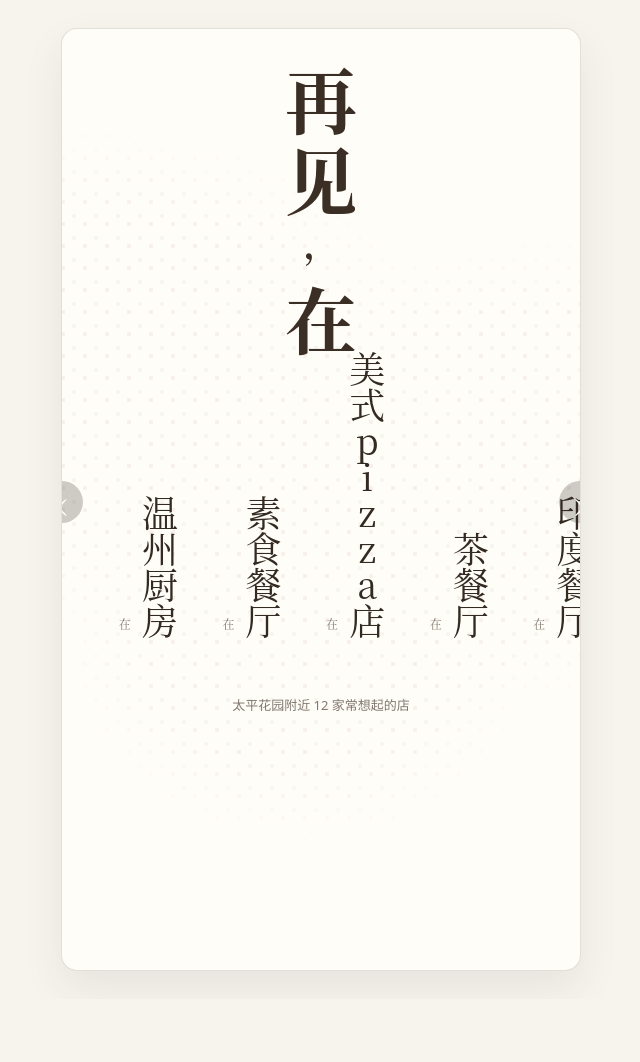
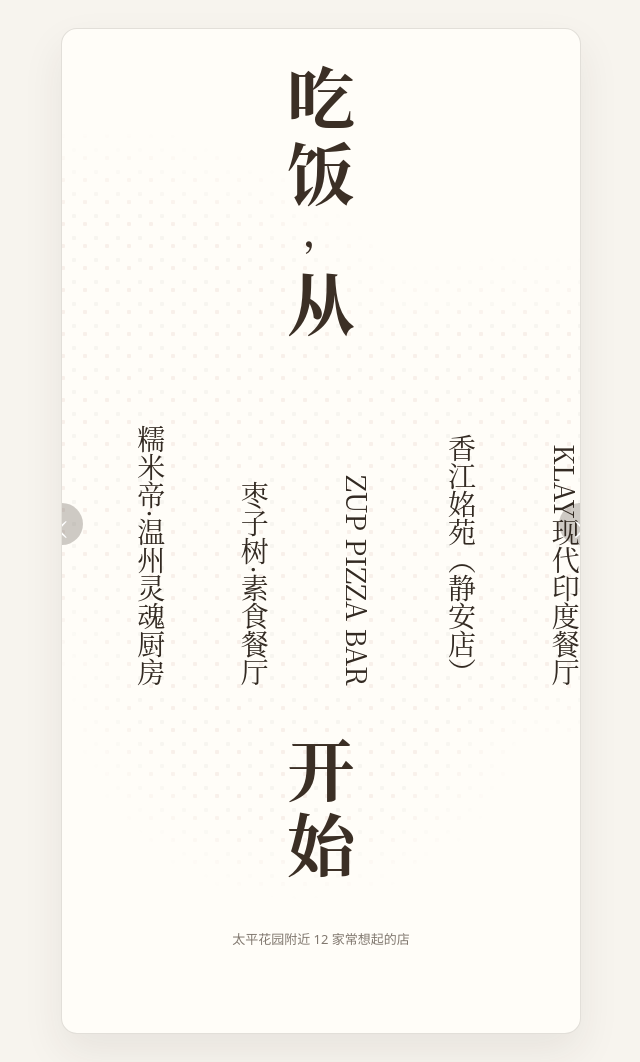
Before and after one commit to zhaonanzhu7/taiping-food-map, a website: page index.html in a window 1280 px wide. Shown: the whole page, without its empty margins (319-959 px from the left). Before the commit the page ends 999 px from the top, so only its background shows below. Drawn offline with Linux system fonts and the light colour scheme.

Commit message:
Update home copy and map links

```diff
--- a/index.html
+++ b/index.html
@@ -15,10 +15,10 @@
       <section class="home-screen" id="home" aria-label="餐馆横向选择">
         <div class="map-dots" aria-hidden="true"></div>
         <header class="cover-title">
-          <span>再</span>
-          <span>见</span>
+          <span>吃</span>
+          <span>饭</span>
           <span class="comma">，</span>
-          <span>在</span>
+          <span>从</span>
         </header>
 
         <div class="restaurant-rail" aria-label="左右滑动选择餐馆">
@@ -31,6 +31,10 @@
           </button>
         </div>
 
+        <p class="cover-ending" aria-hidden="true">
+          <span>开</span>
+          <span>始</span>
+        </p>
         <p class="cover-footnote">太平花园附近 12 家常想起的店</p>
       </section>
 
@@ -67,7 +71,7 @@
 
           <div class="action-row">
             <a class="action-link" id="mapLink" href="#" target="_blank" rel="noreferrer">
-              打开地图
+              高德地图
             </a>
             <a
               class="action-link muted"
--- a/script.js
+++ b/script.js
@@ -8,6 +8,7 @@
     review:
       "适合那种不想正式吃饭、但又想吃点有记忆点东西的晚上。糯米饭和温州小吃会让人很快进入舒服状态。",
     address: "上海 南京西路商圈",
+    mapQuery: "糯米帝·温州灵魂厨房 上海 南京西路",
   },
   {
     name: "枣子树·素食餐厅",
@@ -17,7 +18,8 @@
     tags: ["素食", "有大桌", "带爸妈", "稳定"],
     review:
       "想吃得清爽一点时很适合。它不是只靠概念取胜的素食店，更像一间可以认真吃一顿饭的餐厅。",
-    address: "上海 南京西路商圈",
+    address: "上海市静安区奉贤路258号",
+    mapUrl: "https://www.amap.com/place/B00154YS3A",
   },
   {
     name: "ZUP PIZZA BAR",
@@ -27,7 +29,8 @@
     tags: ["披萨", "朋友来", "露台", "轻松"],
     review:
       "适合朋友来家附近时约在这里，不用解释太多，披萨、饮料和一点点热闹就够了。",
-    address: "上海 南京西路商圈",
+    address: "上海市静安区陕西北路457号何东旧居4幢沿街1层",
+    mapQuery: "ZUP PIZZA BAR 上海市静安区陕西北路457号何东旧居4幢沿街1层",
   },
   {
     name: "香江姳苑（静安店）",
@@ -37,7 +40,8 @@
     tags: ["港式", "可预订", "大桌", "日常聚餐"],
     review:
       "当大家想吃点熟悉的港式味道时，它是一个不太需要冒险的选择。适合随便约，也适合多人吃。",
-    address: "上海 静安寺商圈",
+    address: "上海市静安区北京西路1700号-1",
+    mapUrl: "https://www.amap.com/place/B0FFHR0E1O",
   },
   {
     name: "KLAY现代印度餐厅",
@@ -47,7 +51,8 @@
     tags: ["香料", "老洋房", "可预订", "适合约"],
     review:
       "想从家附近短暂出走一下，可以来这里。香料感、老洋房和比较完整的用餐氛围都在。",
-    address: "上海 南京西路商圈",
+    address: "上海市静安区北京西路1124号1楼",
+    mapQuery: "KLAY现代印度餐厅 北京西路1124号1楼 上海",
   },
   {
     name: "晓平饭店（吴兴路店）",
@@ -57,7 +62,8 @@
     tags: ["本帮菜", "老字号", "大桌", "家常"],
     review:
       "这类店像一个备选答案：不知道吃什么时，上海菜总能把一顿饭稳稳接住。",
-    address: "上海 吴兴路附近",
+    address: "上海市徐汇区吴兴路279号",
+    mapQuery: "晓平饭店 吴兴路279号 上海",
   },
   {
     name: "Duli 度粒",
@@ -67,7 +73,8 @@
     tags: ["素食", "可带宠物", "可预订", "小聚"],
     review:
       "适合想吃得轻一点、慢一点的时候。它的气质更像一间安静小馆，不急着把饭吃完。",
-    address: "上海 曹家渡商圈",
+    address: "上海市静安区延平路223弄2-4号益民公寓",
+    mapUrl: "https://www.amap.com/place/B0KGDDLY7S",
   },
   {
     name: "阿王煮物铺·融合料理",
@@ -78,6 +85,7 @@
     review:
       "名字就很适合被放进这张地图里。适合临时起意，也适合一个人或两个人轻轻松松吃。",
     address: "上海 同乐坊 / 江宁路",
+    mapQuery: "阿王煮物铺·融合料理 上海 同乐坊 江宁路",
   },
   {
     name: "御鲤湘（北京西路店）",
@@ -87,7 +95,8 @@
     tags: ["湘菜", "想吃辣", "大桌", "免费Wi-Fi"],
     review:
       "想吃辣、想让一顿饭有精神时，可以把它放进候选。适合几个人一起点菜分享。",
-    address: "上海 北京西路附近",
+    address: "上海市静安区北京西路1135号",
+    mapUrl: "https://www.amap.com/place/B0FFGYTEVQ",
   },
   {
     name: "GēN·根",
@@ -97,7 +106,8 @@
     tags: ["老洋房", "可带宠物", "可包场", "氛围"],
     review:
       "更像一个需要一点仪式感的选择。不是每天都去，但会在某些晚上刚好想起它。",
-    address: "上海 南京西路商圈",
+    address: "上海市静安区武定路550-106号",
+    mapQuery: "GēN·根 武定路550-106号 上海",
   },
   {
     name: "香椿故事（静安寺店）",
@@ -107,7 +117,8 @@
     tags: ["素食", "山海味", "可预订", "小清新"],
     review:
       "素食但不寡淡，适合想认真吃一顿清净饭的时候。名字和画面都很适合收藏。",
-    address: "上海 静安寺商圈",
+    address: "上海市静安区愚园路157号福慧楼3楼",
+    mapQuery: "香椿故事 静安寺店 愚园路157号福慧楼3楼 上海",
   },
   {
     name: "陶香煲仔饭（北京西路店）",
@@ -117,7 +128,8 @@
     tags: ["煲仔饭", "快吃", "北京西路", "热乎"],
     review:
       "天气冷、只想吃一份热热的饭时，它应该排得很靠前。简单，但很有用。",
-    address: "上海 北京西路附近",
+    address: "上海市静安区北京西路1060号食博汇2楼",
+    mapQuery: "陶香煲仔饭 北京西路1060号食博汇2楼 上海",
   },
 ];
 
@@ -141,13 +153,17 @@
   return `${base}${encodeURIComponent(query)}`;
 }
 
+function amapSearchUrl(restaurant) {
+  const query = restaurant.mapQuery || `${restaurant.name} ${restaurant.address}`;
+  return searchUrl("https://uri.amap.com/search?city=上海&callnative=1&keyword=", query);
+}
+
 function renderTrack() {
   track.innerHTML = restaurants
     .map(
       (restaurant, index) => `
         <button class="place-button" type="button" data-index="${index}">
-          <small>在</small>
-          <span>${restaurant.meetAt}</span>
+          <span>${restaurant.name}</span>
         </button>
       `,
     )
@@ -165,8 +181,8 @@
   detailTags.innerHTML = restaurant.tags.map((tag) => `<span>${tag}</span>`).join("");
   detailReview.textContent = restaurant.review;
   mapShopName.textContent = restaurant.meetAt;
-  mapAddress.textContent = `${restaurant.address}。从太平花园出发，后续可补精确步行时间和坐标。`;
-  mapLink.href = searchUrl("https://uri.amap.com/search?keyword=", restaurant.name);
+  mapAddress.textContent = `${restaurant.address}。从太平花园出发，可在高德地图里继续导航。`;
+  mapLink.href = restaurant.mapUrl || amapSearchUrl(restaurant);
   dianpingLink.href = searchUrl("https://www.dianping.com/search/keyword/1/0_", restaurant.name);
   home.hidden = true;
   detail.hidden = false;
--- a/styles.css
+++ b/styles.css
@@ -53,7 +53,7 @@
 .home-screen {
   position: relative;
   display: grid;
-  grid-template-rows: 1fr auto 1fr;
+  grid-template-rows: 0.95fr auto auto 0.6fr;
   min-height: 100svh;
   padding: 34px 0 28px;
 }
@@ -84,9 +84,9 @@
   display: flex;
   flex-direction: column;
   align-items: center;
-  gap: 13px;
+  gap: 11px;
   color: #3b2f25;
-  font-size: clamp(46px, 14vw, 72px);
+  font-size: clamp(42px, 13vw, 68px);
   font-weight: 680;
   line-height: 0.95;
 }
@@ -124,10 +124,10 @@
 
 .place-button {
   display: flex;
-  min-height: 228px;
+  min-height: 270px;
   justify-content: center;
   align-items: end;
-  padding: 0 4px 14px;
+  padding: 0 3px 12px;
   border: 0;
   background: transparent;
   cursor: pointer;
@@ -136,19 +136,9 @@
 
 .place-button span {
   writing-mode: vertical-rl;
-  text-orientation: upright;
   color: var(--ink);
-  font-size: clamp(26px, 7vw, 36px);
+  font-size: clamp(19px, 5.6vw, 28px);
   line-height: 1.45;
-  letter-spacing: 0;
-}
-
-.place-button small {
-  display: block;
-  margin-bottom: 9px;
-  writing-mode: vertical-rl;
-  color: var(--muted);
-  font-size: 12px;
   letter-spacing: 0;
 }
 
@@ -190,12 +180,27 @@
   z-index: 1;
   align-self: start;
   justify-self: center;
-  margin: 42px 0 0;
+  margin: 22px 0 0;
   color: var(--muted);
   font-family:
     ui-sans-serif, system-ui, -apple-system, BlinkMacSystemFont, "Segoe UI",
     sans-serif;
   font-size: 13px;
+}
+
+.cover-ending {
+  position: relative;
+  z-index: 1;
+  align-self: start;
+  justify-self: center;
+  display: flex;
+  flex-direction: column;
+  gap: 11px;
+  margin: 20px 0 0;
+  color: #3b2f25;
+  font-size: clamp(42px, 13vw, 68px);
+  font-weight: 680;
+  line-height: 0.95;
 }
 
 .detail-screen {
```
